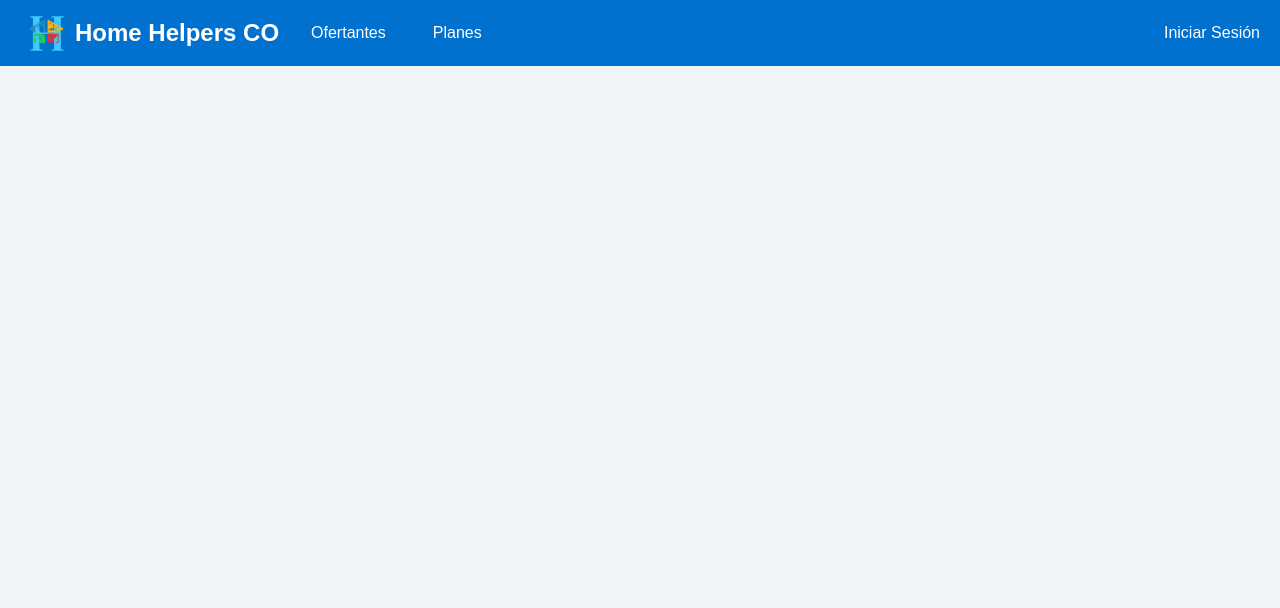
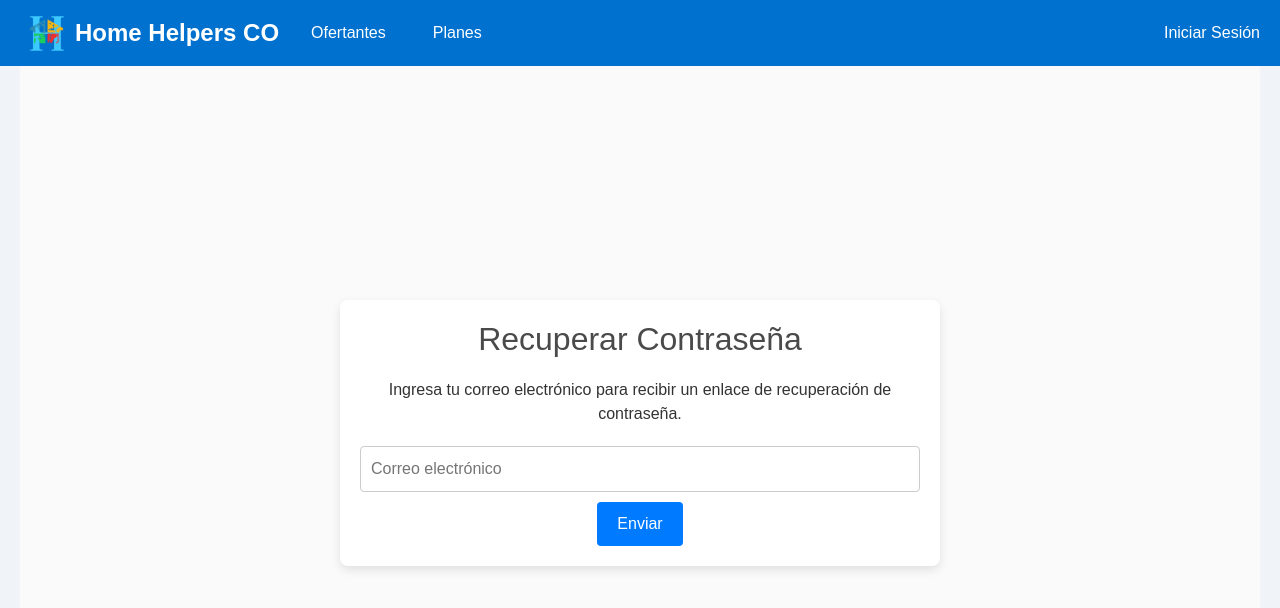
Before and after one commit to ALEJABM0817/TG, a React (Vite) app: page /request-password-reset in a window 1280 px wide. Shown: the top 608 px of the page. Built offline with nearby package versions, Linux system fonts and the light colour scheme.

Commit message:
Recuperar contraseña

```diff
--- a/src/assets/styles/pages/home/_home.scss
+++ b/src/assets/styles/pages/home/_home.scss
@@ -90,3 +90,66 @@
         }
     }
 }
+
+.request-password-reset,
+.reset-password {
+    display: flex;
+    flex-direction: column;
+    align-items: center;
+    justify-content: center;
+    height: calc(100vh - 66px);
+    background-color: $color-gray-08;
+    margin: 0 20px;
+
+    .form-title {
+        color: $color-gray-15;
+        font-size: $font-size-xlarge;
+        margin-bottom: $padding-medium;
+    }
+
+    .form-description {
+        color: $color-gray-05;
+        font-size: $font-size-medium;
+        margin-bottom: $padding-medium;
+        text-align: center;
+    }
+
+    .form-container {
+        display: flex;
+        flex-direction: column;
+        align-items: center;
+        background-color: $color-white;
+        padding: $form-padding;
+        border-radius: $form-border-radius;
+        box-shadow: $form-box-shadow;
+        margin: 0;
+    }
+
+    .form-input {
+        width: 100%;
+        padding: $input-padding;
+        margin-bottom: $padding-small;
+        border: $input-border;
+        border-radius: $input-border-radius;
+        font-size: $font-size-medium;
+    }
+
+    .form-button {
+        background-color: $button-bg-color;
+        color: $button-text-color;
+        padding: $button-padding;
+        border: none;
+        border-radius: $button-border-radius;
+        cursor: pointer;
+        transition: background-color $transition-ease;
+
+        &:hover {
+            background-color: $button-hover-bg-color;
+        }
+
+        &:disabled {
+            background-color: $color-gray-13;
+            cursor: not-allowed;
+        }
+    }
+}
--- a/src/assets/styles/ui/_variables.scss
+++ b/src/assets/styles/ui/_variables.scss
@@ -3,6 +3,8 @@ $color-blue-02: #0056b3;
 $color-blue-03: #0071ce;
 $color-blue-04: #2563eb;
 $color-blue-05: #1d4ed8;
+$color-blue-06: #1e40af;
+$color-blue-07: #1d4ed8;
 $color-green-01: #4CAF50;
 $color-green-02: #388E3C;
 $color-green-03: #02BA26;
@@ -25,6 +27,7 @@ $color-gray-11: #1e3a8a;
 $color-gray-12: #e9ecef;
 $color-gray-13: #6c757d;
 $color-gray-14: #f0f4f8;
+$color-gray-15: #4a4a4a;
 $color-yellow: #ffc107;
 $color-black: #000000;
 $color-shadow: #0d408b;
--- a/src/auth/pages/LoginPage.jsx
+++ b/src/auth/pages/LoginPage.jsx
@@ -84,6 +84,9 @@ export const LoginPage = () => {
                             <p className="info-text">
                                 <Link to="/register">Regístrate aquí.</Link>
                             </p>
+                            <p className="info-text">¿Olvidaste tu contraseña?</p>
+                                <p><Link to="/request-password-reset">Recupérala aquí.</Link>
+                            </p>
                         </Form>
                     )}
                 </Formik>
--- /dev/null
+++ b/src/clean/pages/Componentes/RequestPasswordReset.jsx
@@ -0,0 +1,48 @@
+import React, { useState } from 'react';
+import { useNavigate } from 'react-router-dom';
+import { toast } from 'react-toastify';
+import usuariosApi from '../../../api/usuarios.api';
+
+export const RequestPasswordReset = () => {
+    const [email, setEmail] = useState('');
+    const [isSubmitting, setIsSubmitting] = useState(false);
+    const navigate = useNavigate();
+
+    const handleSubmit = async (e) => {
+        e.preventDefault();
+        setIsSubmitting(true);
+        try {
+            const response = await usuariosApi.post('/request-password-reset', { email });
+            if (response.status === 200) {
+                toast.success(response.data.message);
+                navigate('/');
+            } else {
+                toast.warning(response.data.message);
+            }
+        } catch (error) {
+            toast.error(error.response.data.message);
+        } finally {
+            setIsSubmitting(false);
+        }
+    };
+
+    return (
+        <div className='request-password-reset'>
+            <form onSubmit={handleSubmit} className='form-container'>
+                <h1 className='form-title'>Recuperar Contraseña</h1>
+                <p className='form-description'>Ingresa tu correo electrónico para recibir un enlace de recuperación de contraseña.</p>
+                <input
+                    type="email"
+                    placeholder="Correo electrónico"
+                    value={email}
+                    onChange={(e) => setEmail(e.target.value)}
+                    required
+                    className='form-input'
+                />
+                <button type="submit" className='form-button' disabled={isSubmitting}>
+                    {isSubmitting ? 'Enviando...' : 'Enviar'}
+                </button>
+            </form>
+        </div>
+    );
+};
--- /dev/null
+++ b/src/clean/pages/Componentes/ResetPassword.jsx
@@ -0,0 +1,49 @@
+import React, { useState } from 'react';
+import { useParams, useNavigate } from 'react-router-dom';
+import { toast } from 'react-toastify';
+import usuariosApi from '../../../api/usuarios.api';
+
+export const ResetPassword = () => {
+    const { token } = useParams();
+    const [password, setPassword] = useState('');
+    const [isSubmitting, setIsSubmitting] = useState(false);
+    const navigate = useNavigate();
+
+    const handleSubmit = async (e) => {
+        e.preventDefault();
+        setIsSubmitting(true);
+        try {
+            const response = await usuariosApi.post(`/reset-password/${token}`, { password });
+            if (response.status === 200) {
+                toast.success(response.data.message);
+                navigate('/Login');
+            } else {
+                toast.warning(response.data.message);
+            }
+        } catch (error) {
+            toast.error(error.response.data.message);
+        } finally {
+            setIsSubmitting(false);
+        }
+    };
+
+    return (
+        <div className='reset-password'>
+            <form onSubmit={handleSubmit} className='form-container'>
+                <h1 className='form-title'>Restablecer Contraseña</h1>
+                <p className='form-description'>Por favor, ingresa tu nueva contraseña para restablecerla.</p>
+                <input
+                    type="password"
+                    placeholder="Nueva contraseña"
+                    value={password}
+                    onChange={(e) => setPassword(e.target.value)}
+                    required
+                    className='form-input'
+                />
+                <button type="submit" className='form-button' disabled={isSubmitting}>
+                    {isSubmitting ? 'Restableciendo...' : 'Restablecer'}
+                </button>
+            </form>
+        </div>
+    );
+};
--- a/src/clean/pages/routes/CleanRouter.jsx
+++ b/src/clean/pages/routes/CleanRouter.jsx
@@ -10,6 +10,8 @@ import { PersonaNatural } from "../../../auth/pages/PersonaNatural";
 import { WorkInfo } from "../../../auth/pages/WorkInfo";
 import { PersonaOfertante } from "../../../auth/pages/PersonaOfetante";
 import { Panel } from "../admin/Panel";
+import { RequestPasswordReset } from "../Componentes/RequestPasswordReset";
+import { ResetPassword } from "../Componentes/ResetPassword";
 
 
 export const CleanRouter = () => {
@@ -28,6 +30,8 @@ export const CleanRouter = () => {
                 <Route path="/register-ofertante" element={<PersonaOfertante />} />
                 <Route path="/panel" element={<Panel />} />
                 <Route path="/Ofertantes/*" element={<Navigate to="/" />} />
+                <Route path="/request-password-reset" element={<RequestPasswordReset />} />
+                <Route path="/reset-password/:token" element={<ResetPassword />} />
             </Routes>
         </>
     );
```
